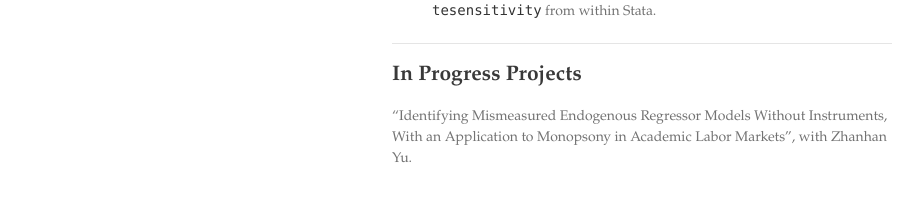
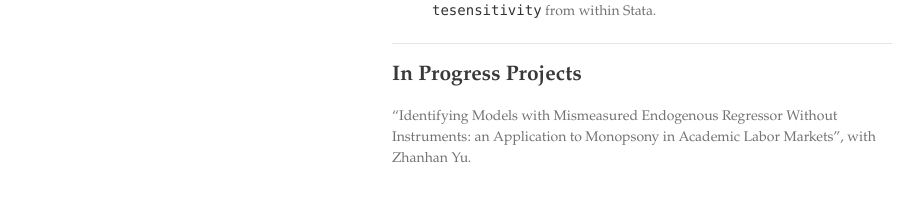
Before and after one commit to zhanglinqi/zhanglinqi.github.io, a Jekyll site: the page built from research.md, in a window 1280 px wide and 995 px high. Shown: the part 755-957 px from the top of the window, without its empty margins (178-1101 px from the left). Built offline with Jekyll 4.4.1, drawn with Linux system fonts in a browser that asks for light colours; our own code applies the rules of GitHub Pages for plain Markdown files.

Commit message:
update project

```diff
--- a/research.md
+++ b/research.md
@@ -30,6 +30,6 @@ Forthcoming in *Journal of Business & Economic Statistics*.
 
 ## In Progress Projects
 
-"Identifying Mismeasured Endogenous Regressor Models Without Instruments, With an Application to Monopsony in Academic Labor Markets", with Zhanhan Yu.
+"Identifying Models with Mismeasured Endogenous Regressor Without Instruments: an Application to Monopsony in Academic Labor Markets", with Zhanhan Yu.
 
 <!--[back](./)-->
```
